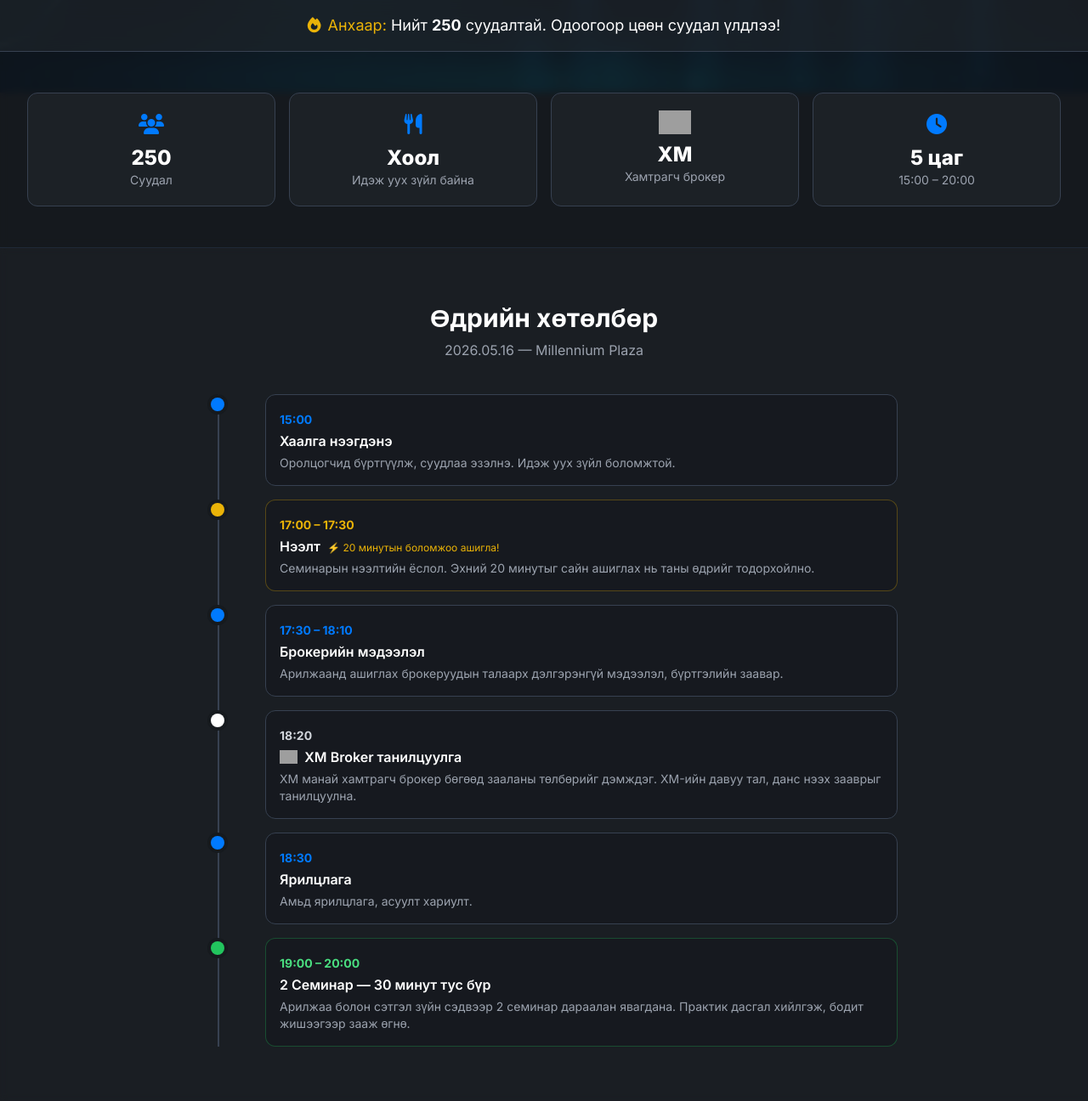
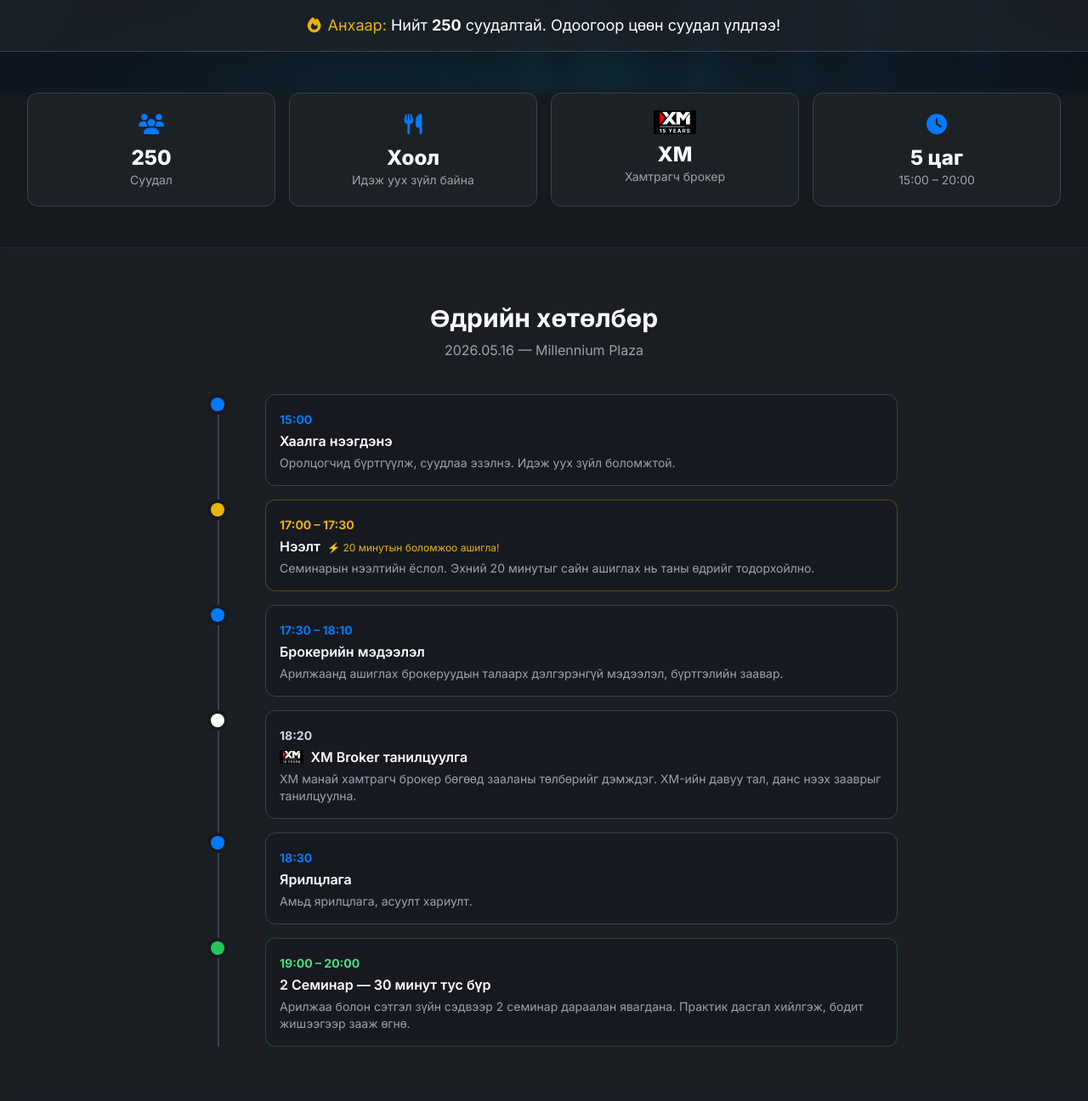
Before and after one commit to monkherdenett-eng/GabrielWeb, a Flask app: page / in a window 1280 px wide. Shown: the part 691-1987 px from the top of the page at 85% size. Run offline with Flask 3, Linux system fonts and the light colour scheme; grey boxes labelled with a size stand in for pictures from a placeholder-image service; some libraries are stand-ins or nearby versions; grey boxes are pictures that could not be loaded.

Commit message:
Replace XM logo with local Blog-Banner image

```diff
--- a/templates/index.html
+++ b/templates/index.html
@@ -142,7 +142,7 @@
                     <p class="text-gray-400 text-sm">Идэж уух зүйл байна</p>
                 </div>
                 <div class="bg-steel-800/80 rounded-xl p-5 border border-gray-700 text-center">
-                    <img src="https://upload.wikimedia.org/wikipedia/commons/3/31/XM_Logo_2.png" alt="XM" class="h-7 object-contain mx-auto mb-2">
+                    <img src="/static/Blog-Banner-28-768x432.jpg" alt="XM" class="h-7 object-contain mx-auto mb-2">
                     <p class="text-2xl font-extrabold text-white">XM</p>
                     <p class="text-gray-400 text-sm">Хамтрагч брокер</p>
                 </div>
@@ -207,7 +207,7 @@
                         <div class="bg-steel-900/80 rounded-xl p-4 flex-1 border border-gray-700">
                             <span class="text-gray-300 font-bold text-sm">18:20</span>
                             <div class="flex items-center gap-2 mt-0.5">
-                                <img src="https://upload.wikimedia.org/wikipedia/commons/3/31/XM_Logo_2.png" alt="XM" class="h-4 object-contain">
+                                <img src="/static/Blog-Banner-28-768x432.jpg" alt="XM" class="h-4 object-contain">
                                 <h4 class="text-white font-semibold">XM Broker танилцуулга</h4>
                             </div>
                             <p class="text-gray-400 text-sm mt-1">XM манай хамтрагч брокер бөгөөд зааланы төлбөрийг дэмждэг. XM-ийн давуу тал, данс нээх зааврыг танилцуулна.</p>
@@ -284,7 +284,7 @@
                 </div>
                 <div class="bg-steel-800/90 backdrop-blur-md p-8 rounded-xl border border-gray-700 hover:border-neon-500 transition-colors shadow-xl">
                     <div class="w-14 h-14 bg-gray-900 rounded-lg flex items-center justify-center mb-6">
-                        <img src="https://upload.wikimedia.org/wikipedia/commons/3/31/XM_Logo_2.png" alt="XM" class="w-8 h-8 object-contain">
+                        <img src="/static/Blog-Banner-28-768x432.jpg" alt="XM" class="w-8 h-8 object-contain">
                     </div>
                     <h3 class="text-xl font-bold mb-3">XM Broker Танилцуулга</h3>
                     <p class="text-gray-400">XM брокерийн бүртгэл, данс нээх, урамшуулал авах зааврууд болон арилжааны платформ ашиглах гарын авлага.</p>
```
Also changed, not shown: static/Blog-Banner-28-768x432.jpg (added).
